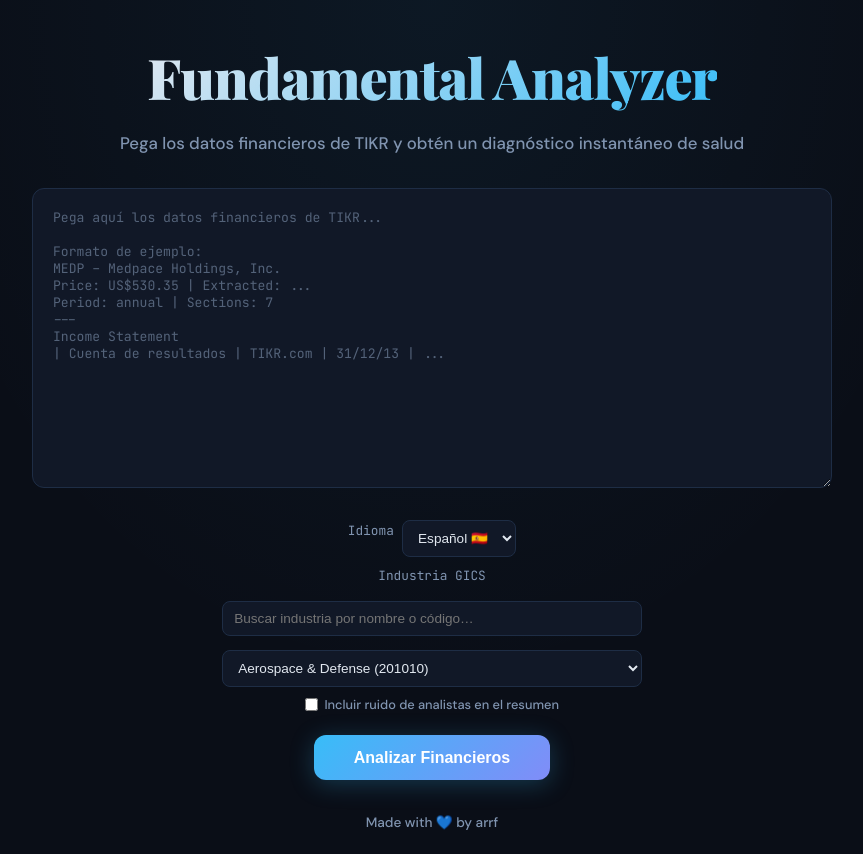
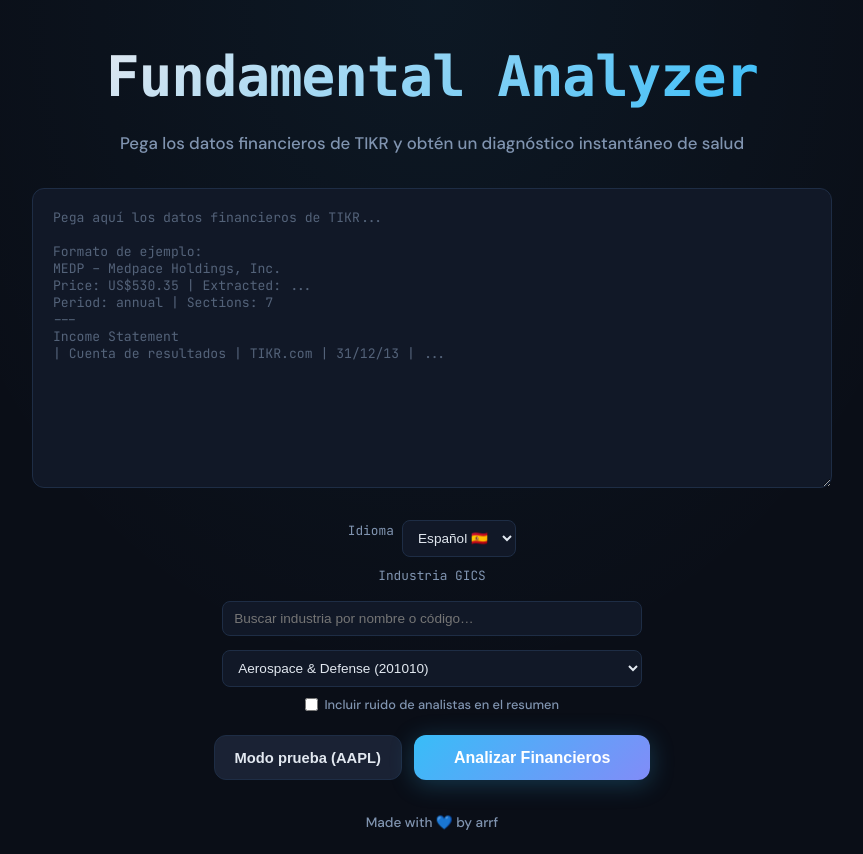
Before and after one commit to arfipod/fundamental-analyzer, a React (Vite) app: page / in a window 1280 px wide. Shown: the whole page, without its empty margins (208-1071 px from the left). Built offline with nearby package versions, Linux system fonts and the light colour scheme.

Commit message:
Add demo loader button and switch headings to Consolas

```diff
--- a/src/domain/i18n/en.ts
+++ b/src/domain/i18n/en.ts
@@ -7,6 +7,7 @@ export const I18N = {
     language: 'Idioma',
     industry: 'Industria GICS',
     analyze: 'Analizar Financieros',
+    loadDemoData: 'Modo prueba (AAPL)',
     includeAnalystNoise: 'Incluir ruido de analistas en el resumen',
     customProfileHint:
       'El perfil personalizado sobreescribe solo los umbrales activos.',
@@ -42,6 +43,7 @@ export const I18N = {
     language: 'Language',
     industry: 'GICS Industry',
     analyze: 'Analyze Financials',
+    loadDemoData: 'Demo mode (AAPL)',
     includeAnalystNoise: 'Include analyst noise in summary',
     customProfileHint: 'Custom profile overrides active thresholds only.',
     dataPlaceholder:
--- /dev/null
+++ b/src/raw-modules.d.ts
@@ -0,0 +1,4 @@
+declare module '*.md?raw' {
+  const content: string;
+  export default content;
+}
--- a/src/ui/pages/AnalyzerPage.tsx
+++ b/src/ui/pages/AnalyzerPage.tsx
@@ -8,6 +8,7 @@ import {
 } from '../../domain/metrics/scoring';
 import { useAnalyzer } from '../hooks/useAnalyzer';
 import { useI18n } from '../hooks/useI18n';
+import appleTestData from '../../../test-data/apple.md?raw';
 
 export function AnalyzerPage() {
   const { lang, t, changeLanguage } = useI18n();
@@ -158,6 +159,13 @@ export function AnalyzerPage() {
               </label>
             </div>
             <div style={{ display: 'flex', justifyContent: 'center' }}>
+              <div className="landing-actions">
+                <button
+                  className="btn-secondary"
+                  onClick={() => setRaw(appleTestData)}
+                >
+                  {t('loadDemoData')}
+                </button>
                 <button
                   className="btn-analyze"
                   onClick={() =>
@@ -166,6 +174,7 @@ export function AnalyzerPage() {
                 >
                   {t('analyze')}
                 </button>
+              </div>
             </div>
             {error ? (
               <div id="error-msg" style={{ display: 'block' }}>
--- a/src/ui/styles/global.css
+++ b/src/ui/styles/global.css
@@ -71,7 +71,7 @@ body {
   );
 }
 #landing h1 {
-  font-family: 'Playfair Display', serif;
+  font-family: Consolas, 'JetBrains Mono', 'Courier New', monospace;
   font-weight: 900;
   font-size: clamp(2rem, 5vw, 3.5rem);
   text-align: center;
@@ -136,6 +136,35 @@ body {
 .btn-analyze:active {
   transform: translateY(0);
 }
+
+.landing-actions {
+  display: flex;
+  align-items: center;
+  justify-content: center;
+  gap: 0.75rem;
+  flex-wrap: wrap;
+}
+
+.btn-secondary {
+  margin-top: 1.25rem;
+  padding: 0.85rem 1.25rem;
+  background: var(--surface2);
+  color: var(--text);
+  font-weight: 700;
+  font-size: 0.92rem;
+  border: 1px solid var(--border);
+  border-radius: var(--radius);
+  cursor: pointer;
+  transition: all 0.15s;
+}
+.btn-secondary:hover {
+  border-color: var(--accent);
+  color: var(--accent);
+  transform: translateY(-2px);
+}
+.btn-secondary:active {
+  transform: translateY(0);
+}
 #error-msg {
   color: var(--red);
   margin-top: 0.75rem;
@@ -177,7 +206,7 @@ body {
   border-bottom: 1px solid var(--border);
 }
 .dash-header h2 {
-  font-family: 'Playfair Display', serif;
+  font-family: Consolas, 'JetBrains Mono', 'Courier New', monospace;
   font-weight: 900;
   font-size: clamp(1.5rem, 3vw, 2.2rem);
   background: linear-gradient(135deg, #e2e8f0, #38bdf8);
--- a/styles.css
+++ b/styles.css
@@ -71,7 +71,7 @@ body {
   );
 }
 #landing h1 {
-  font-family: 'Playfair Display', serif;
+  font-family: Consolas, 'JetBrains Mono', 'Courier New', monospace;
   font-weight: 900;
   font-size: clamp(2rem, 5vw, 3.5rem);
   text-align: center;
@@ -136,6 +136,35 @@ body {
 .btn-analyze:active {
   transform: translateY(0);
 }
+
+.landing-actions {
+  display: flex;
+  align-items: center;
+  justify-content: center;
+  gap: 0.75rem;
+  flex-wrap: wrap;
+}
+
+.btn-secondary {
+  margin-top: 1.25rem;
+  padding: 0.85rem 1.25rem;
+  background: var(--surface2);
+  color: var(--text);
+  font-weight: 700;
+  font-size: 0.92rem;
+  border: 1px solid var(--border);
+  border-radius: var(--radius);
+  cursor: pointer;
+  transition: all 0.15s;
+}
+.btn-secondary:hover {
+  border-color: var(--accent);
+  color: var(--accent);
+  transform: translateY(-2px);
+}
+.btn-secondary:active {
+  transform: translateY(0);
+}
 #error-msg {
   color: var(--red);
   margin-top: 0.75rem;
@@ -170,7 +199,7 @@ body {
   border-bottom: 1px solid var(--border);
 }
 .dash-header h2 {
-  font-family: 'Playfair Display', serif;
+  font-family: Consolas, 'JetBrains Mono', 'Courier New', monospace;
   font-weight: 900;
   font-size: clamp(1.5rem, 3vw, 2.2rem);
   background: linear-gradient(135deg, #e2e8f0, #38bdf8);
```
Also changed, not shown: 1 other file (tests, documents, lock files or other folders). Lines whose indentation alone changed are shown as unchanged.
